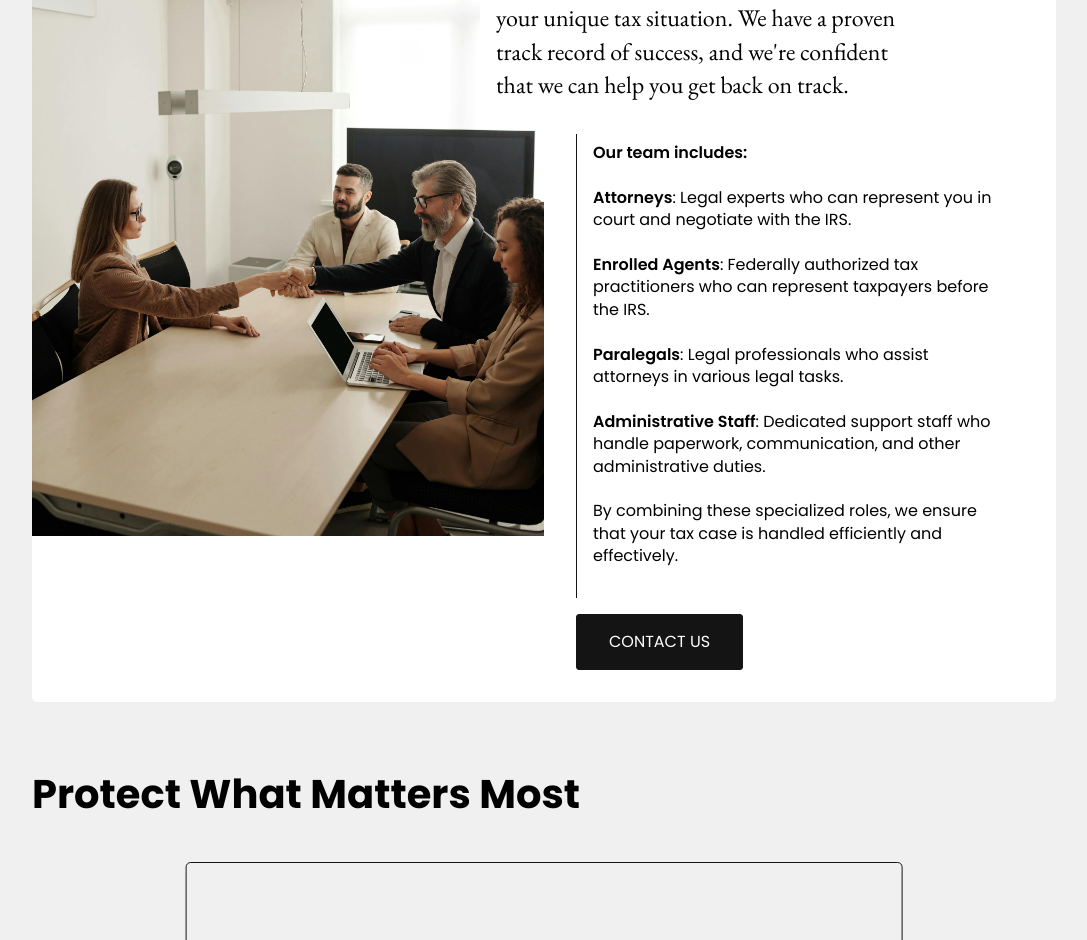
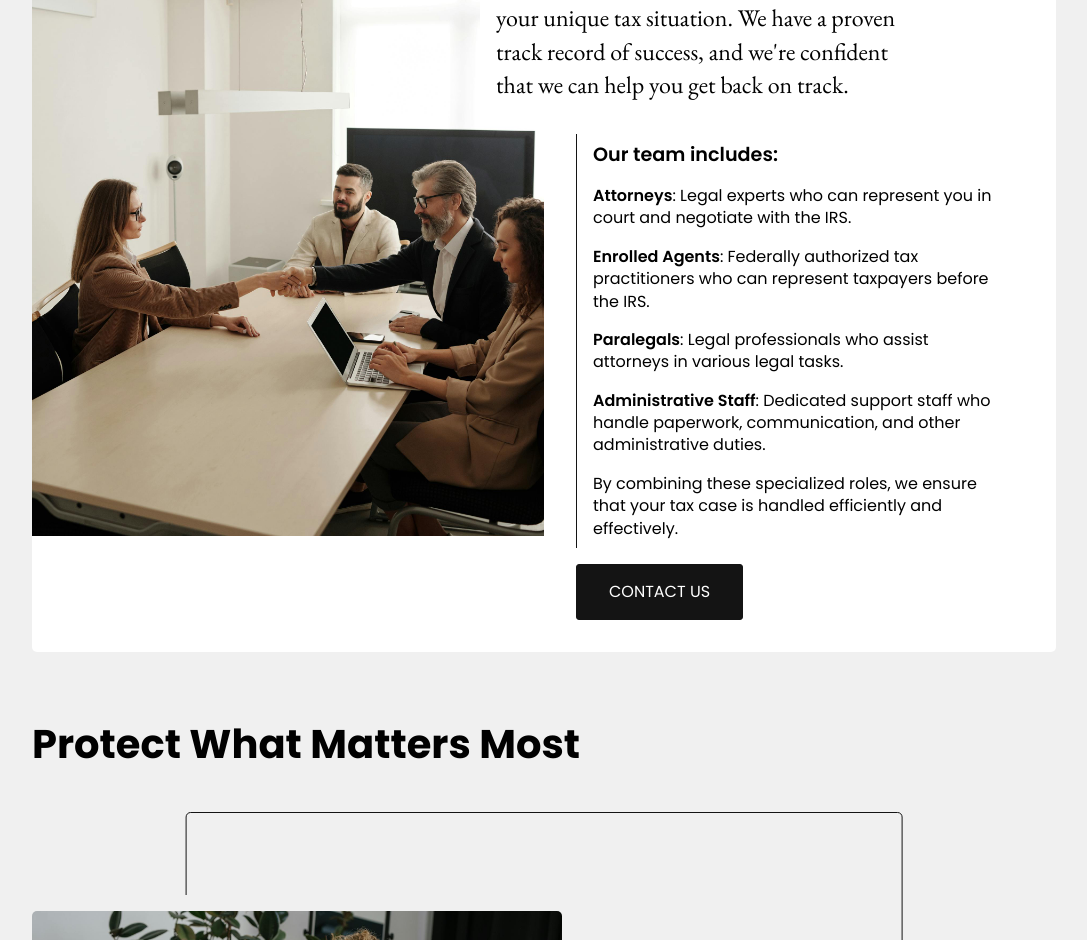
Before and after one commit to tevytev/2nd-chance-tax-relief, a React (Vite) app: page /home in a window 1280 px wide. Shown: the part 1860-2800 px from the top of the page, without its empty margins (96-1183 px from the left). Built offline with nearby package versions, Linux system fonts and the light colour scheme.

Commit message:
emailjs setup

```diff
--- a/package.json
+++ b/package.json
@@ -12,6 +12,7 @@
     "preview": "vite preview"
   },
   "dependencies": {
+    "@emailjs/browser": "^4.4.1",
     "react": "^18.3.1",
     "react-dom": "^18.3.1",
     "react-router-dom": "^7.0.1"
--- a/src/components/Contact/Contact.css
+++ b/src/components/Contact/Contact.css
@@ -125,6 +125,10 @@
 .entry-area input:valid {
 }
 
+.contact-submit:disabled {
+  opacity: 50%;
+}
+
 .entry-area input:focus + .labelline,
 .entry-area input:valid + .labelline {
   transform: translate(-5px, -28px) scale(.88);
@@ -161,6 +165,12 @@
     gap: 0;
     background-image: none;
   }
+
+
+.contact-submit:hover {
+  background-color: inherit;
+  color: white;
+}
 }
 
 @media only screen and (max-width: 425px) {
--- a/src/components/DynastyProgram/DynastyProgram.jsx
+++ b/src/components/DynastyProgram/DynastyProgram.jsx
@@ -6,9 +6,8 @@ export default function DynastyProgram() {
     <>
       <div className="dynasty-container">
         <h2 className="dynasty-header">Protect What Matters Most</h2>
-        {/* <i id="dynasty-bg-accent" class="fa-solid fa-file-contract"></i> */}
         <div className="dynasty-img-container">
-          <img src={img} alt="" />
+          <img src={img} alt="elderly man playing cards with his middle aged daughter." />
         </div>
 
         <div className="dynasty-text-container">
@@ -20,8 +19,6 @@ export default function DynastyProgram() {
             your loved ones inherit as much of your estate as possible.
           </p>
           <a href="#contact-form">START NOW</a>
-          {/* <i id="dynasty-bg-accent" class="fa-solid fa-file-signature"></i> */}
-          {/* <i id="dynasty-bg-accent" class="fa-solid fa-people-roof"></i> */}
         </div>
         <div className="border-accent"></div>
       </div>
--- a/src/components/OurPromise/OurPromise.jsx
+++ b/src/components/OurPromise/OurPromise.jsx
@@ -6,7 +6,7 @@ export default function OurPromise() {
     <>
       <div className="our-promise-container">
         <h2>Expert Tax Solutions with Transparent Pricing</h2>
-        <img src={img} alt="" />
+        <img src={img} alt="2nd Chance Tax Relief client shaking hands with an agent." />
           <div className="our-promise-text-container-top">
             <div className="our-promise-text-header">
               <div className="promise-icon-container">
--- a/src/components/OurTeam/OurTeam.css
+++ b/src/components/OurTeam/OurTeam.css
@@ -63,9 +63,16 @@
   font-family: "EB Garamond", serif;
 }
 
-.about-culture-text-container p {
+.team-list-container {
+  display: flex;
+  flex-direction: column;
+  gap: 1rem;
   border-left: solid 1px var(--black);
   padding: 0.5rem 1rem 0.5rem 1rem;
+}
+
+.team-list-container h6 {
+  font-size: 1.2rem;
 }
 
 .culture-btn {
--- a/src/components/OurTeam/OurTeam.jsx
+++ b/src/components/OurTeam/OurTeam.jsx
@@ -10,53 +10,45 @@ export default function OurTeam() {
           Tax Resolution Professionals You Can Count On
         </h2>
       </div>
-      <img className="team-img-2" src={teamImg2} alt="" />
+      <img className="team-img-2" src={teamImg2} alt="2nd Chance Tax Relief team standing in solidarity." />
       <div className="about-culture-container">
-        {/* <div className="culture-img"></div> */}
-        <img src={teamImg} className="team-img" alt="" />
+        <img src={teamImg} className="team-img" alt="2nd Chance Tax Relief agents having a business meeting." />
         <div className="about-culture-text-container">
           <div className="culture-tag">
             <h4>OUR TEAM</h4>
           </div>
           <h5>
-            {/* We will help fight for your <span className="emph">forgiveness</span>. */}
             Our team of tax specialists is dedicated to helping you find the
             best possible solution for your unique tax situation. We have a
             proven track record of success, and we're confident that we can help
             you get back on track.
           </h5>
-          <p>
-            <span
+          <div className="team-list-container">
+            <h6
               style={{
                 fontWeight: 600,
               }}
             >
               Our team includes:
-            </span>{" "}
-            <br />
-            <br />
-            <span style={{ fontWeight: 600 }}>Attorneys</span>: Legal experts
-            who can represent you in court and negotiate with the IRS. <br />
-            <br />
-            <span style={{ fontWeight: 600 }}>Enrolled Agents</span>: Federally
+            </h6>
+            <p><span style={{ fontWeight: 600 }}>Attorneys</span>: Legal experts
+            who can represent you in court and negotiate with the IRS.</p>
+
+            <p><span style={{ fontWeight: 600 }}>Enrolled Agents</span>: Federally
             authorized tax practitioners who can represent taxpayers before the
-            IRS.
-            <br />
-            <br />
-            <span style={{ fontWeight: 600 }}>Paralegals</span>: Legal
-            professionals who assist attorneys in various legal tasks.
-            <br />
-            <br />
-            <span style={{ fontWeight: 600 }}>Administrative Staff</span>:
+            IRS.</p>
+
+            <p><span style={{ fontWeight: 600 }}>Paralegals</span>: Legal
+            professionals who assist attorneys in various legal tasks.</p>
+
+            <p><span style={{ fontWeight: 600 }}>Administrative Staff</span>:
             Dedicated support staff who handle paperwork, communication, and
-            other administrative duties.
-            <br />
-            <br />
-            By combining these specialized roles, we ensure that your tax case
-            is handled efficiently and effectively.
-            <br />
-            <br />
-          </p>
+            other administrative duties.</p>
+
+            <p>By combining these specialized roles, we ensure that your tax case
+            is handled efficiently and effectively.</p>
+
+          </div>
           <a href="#contact-form" className="culture-btn">CONTACT US</a>
         </div>
       </div>
--- a/src/components/WhatSetsUsApart/WhatSetsUsApart.jsx
+++ b/src/components/WhatSetsUsApart/WhatSetsUsApart.jsx
@@ -21,7 +21,7 @@ export default function WhatSetsUsApart() {
 
             </ul>
           </div>
-          <img src={img} alt="" />
+          <img src={img} alt="2nd Chance Tax Relief agents working together." />
         </div>
         <div className="icon-card-container">
           <IconItem
--- a/src/routes/Home/Home.css
+++ b/src/routes/Home/Home.css
@@ -69,6 +69,7 @@
 .emph {
   font-family: "EB Garamond", serif;
   font-weight: 700;
+  font-style: normal;
 }
 
 .hero-text-inner-container h2 {
--- a/src/routes/Home/Home.jsx
+++ b/src/routes/Home/Home.jsx
@@ -20,11 +20,12 @@ export default function Home() {
             <p>Let us help you!</p>
             <h1>
               The IRS Is Not On <br className="head-br" />
-              Your Side. <span className="emph">But We Are</span>.
+              Your Side. <em className="emph">But We Are</em>.
             </h1>
             <h2>
-              We advocate for taxpayers and companies <br className="head-br" />
-              in distress dealing with the IRS or the state.
+              We assist taxpayers and businesses navigating <br className="head-br" />disputes with the IRS or state authorities.
+              {/* We advocate for taxpayers and companies <br className="head-br" />
+              in distress dealing with the IRS or the state. */}
             </h2>
           </div>
           <a className="hero-contact" href="#contact-form">
@@ -32,7 +33,7 @@ export default function Home() {
           </a>
         </div>
         <div className="hero-img-container slide-left">
-          <img src={hero} alt="" />
+          <img src={hero} alt="2nd Chance Tax Relief agents smiling." />
         </div>
       </section>
       <section id="about-section" className="landing-about-section">
--- a/src/routes/Root/Root.css
+++ b/src/routes/Root/Root.css
@@ -18,7 +18,6 @@
   }
 
   .nav-container {
-    /* border: solid blue 10px; */
     height: auto;
     width: 100vw;
     position: fixed;
```
Also changed, not shown: src/components/Contact/Contact.jsx (+55 -15 lines), 1 other file (tests, documents, lock files or other folders).
